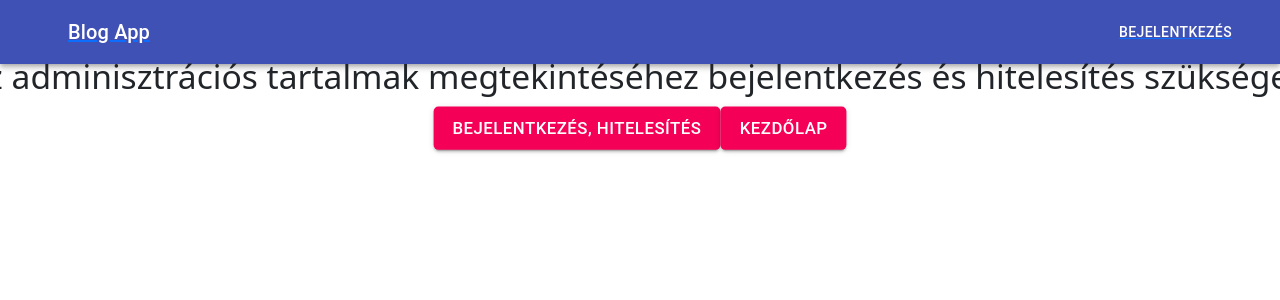
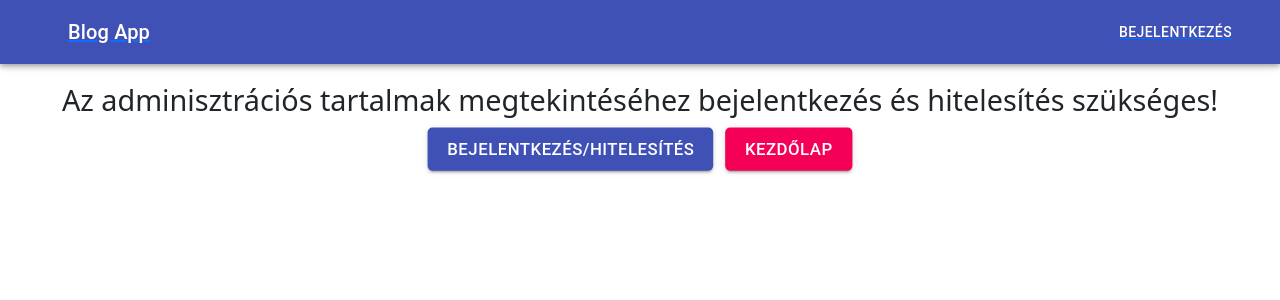
Before and after one commit to orszaghlev/blog-app, a React (Create React App) app: page /admin/create-post in a window 1280 px wide. Shown: the top 300 px of the page. Built offline with nearby package versions, Linux system fonts and the light colour scheme; no server answers.

Commit message:
Updated UI

```diff
--- a/src/App.js
+++ b/src/App.js
@@ -63,13 +63,6 @@ function App() {
                 </NavLink>
               </Button>
             </>}
-            {isSignedIn && !firebase.auth().currentUser.emailVerified && <>
-              <Button color="inherit">
-                <NavLink to={`/admin/login`}>
-                  <span className="nav-link" style={{ color: 'white' }}>Hitelesítés</span>
-                </NavLink>
-              </Button>
-            </>}
             {isSignedIn && firebase.auth().currentUser.emailVerified && <>
               <Button color="inherit">
                 <NavLink to={`/admin/posts`}>
--- a/src/components/AdminAllPosts.jsx
+++ b/src/components/AdminAllPosts.jsx
@@ -63,6 +63,8 @@ export function AdminAllPosts() {
 
     const [isSignedIn, setIsSignedIn] = useState(false);
 
+    const [tagSort, setTagSort] = useState("");
+
     useEffect(() => {
         const unregisterAuthObserver = firebase.auth().onAuthStateChanged(user => {
             setIsSignedIn(!!user);
@@ -90,17 +92,24 @@ export function AdminAllPosts() {
                     animate={{ scale: 1.2 }}
                     transition={{ duration: 0.5 }}
                 >
-                    <h3>Az adminisztrációs tartalmak megtekintéséhez bejelentkezés és hitelesítés szükséges!</h3>
-                    <Button m="2rem" variant="contained" color="secondary" onClick={() => {
+                    <br />
+                    <h4>Az adminisztrációs tartalmak megtekintéséhez bejelentkezés és hitelesítés szükséges!</h4>
+                    <Grid container
+                        direction="row"
+                        justify="center"
+                        alignItems="center">
+                        <Button m="2rem" style={{ marginRight: "10px" }} variant="contained" color="primary"
+                            onClick={() => {
                                 history.push("/admin/login")
                             }}>
-                        Bejelentkezés, hitelesítés
+                            Bejelentkezés/Hitelesítés
                         </Button>
                         <Button m="2rem" variant="contained" color="secondary" onClick={() => {
                             history.push("/home")
                         }}>
                             Kezdőlap
                         </Button>
+                    </Grid>
                 </motion.div>
             </div>
         )
@@ -108,16 +117,17 @@ export function AdminAllPosts() {
         return (
             <div className="p-1 m-auto text-center content bg-ivory">
                 <Helmet>
-                    <title>Admin - Bejegyzések</title>
-                    <meta name="description" content="Admin - Bejegyzések" />
+                    <title>Adminisztrációs felület</title>
+                    <meta name="description" content="Adminisztrációs felület" />
                 </Helmet>
                 {isSignedIn && firebase.auth().currentUser.emailVerified && <>
                     <motion.div
                         animate={{ scale: 1.2 }}
                         transition={{ duration: 0.5 }}
                     >
-                        <h2>Admin - Bejegyzések</h2>
+                        <h2>Adminisztrációs felület</h2>
                     </motion.div>
+                    <br />
                     <Grid container
                         direction="row"
                         justify="space-evenly"
@@ -139,6 +149,14 @@ export function AdminAllPosts() {
                             </Grid>
                         </Grid>
                     </Grid>
+                    <Grid container justify="center">
+                        <Button style={{ marginRight: "10px" }} variant="contained" color="primary" onClick={() => {
+                            history.push(`/admin/create-post`);
+                        }}>Bejegyzés létrehozása</Button>
+                        <Button variant="contained" color="secondary" onClick={() => {
+                            setTagSort("hun");
+                        }}>Csak magyar bejegyzések</Button>
+                    </Grid>
                     <div className="card">
                         <motion.div initial="hidden" animate="visible" variants={{
                             hidden: {
@@ -153,9 +171,6 @@ export function AdminAllPosts() {
                                 }
                             },
                         }}>
-                            <Button variant="contained" onClick={() => {
-                                history.push(`/admin/create-post`)
-                            }}>Létrehozás</Button>
                             <TableContainer component={Paper}>
                                 <Table className={classes.table} aria-label="simple table">
                                     <TableHead>
--- a/src/components/AdminCreatePost.jsx
+++ b/src/components/AdminCreatePost.jsx
@@ -26,17 +26,23 @@ export function AdminCreatePost() {
                     animate={{ scale: 1.2 }}
                     transition={{ duration: 0.5 }}
                 >
-                    <h3>Az adminisztrációs tartalmak megtekintéséhez bejelentkezés és hitelesítés szükséges!</h3>
-                    <Button m="2rem" variant="contained" color="secondary" onClick={() => {
+                    <br />
+                    <h4>Az adminisztrációs tartalmak megtekintéséhez bejelentkezés és hitelesítés szükséges!</h4>
+                    <Grid container
+                        direction="row"
+                        justify="center"
+                        alignItems="center">
+                        <Button m="2rem" style={{ marginRight: "10px" }} variant="contained" color="primary" onClick={() => {
                             history.push("/admin/login")
                         }}>
-                        Bejelentkezés, hitelesítés
+                            Bejelentkezés/Hitelesítés
                         </Button>
                         <Button m="2rem" variant="contained" color="secondary" onClick={() => {
                             history.push("/home")
                         }}>
                             Kezdőlap
                         </Button>
+                    </Grid>
                 </motion.div>
             </div>
         )
@@ -44,8 +50,8 @@ export function AdminCreatePost() {
         return (
             <div className="p-3 content text-center m-auto" style={{ width: "1000px" }}>
                 <Helmet>
-                    <title>Admin - Bejegyzés létrehozása</title>
-                    <meta name="description" content="Admin - Bejegyzés létrehozása" />
+                    <title>Bejegyzés létrehozása</title>
+                    <meta name="description" content="Bejegyzés létrehozása" />
                 </Helmet>
                 <motion.div initial="hidden" animate="visible" variants={{
                     hidden: {
@@ -60,7 +66,7 @@ export function AdminCreatePost() {
                         }
                     },
                 }}>
-                    <h2>Admin - Bejegyzés létrehozása</h2>
+                    <h2>Bejegyzés létrehozása</h2>
                     <form
                         onSubmit={async (e) => {
                             e.preventDefault();
--- a/src/components/AdminEditPost.jsx
+++ b/src/components/AdminEditPost.jsx
@@ -43,17 +43,23 @@ export function AdminEditPost(props) {
                     animate={{ scale: 1.2 }}
                     transition={{ duration: 0.5 }}
                 >
-                    <h3>Az adminisztrációs tartalmak megtekintéséhez bejelentkezés és hitelesítés szükséges!</h3>
-                    <Button m="2rem" variant="contained" color="secondary" onClick={() => {
+                    <br />
+                    <h4>Az adminisztrációs tartalmak megtekintéséhez bejelentkezés és hitelesítés szükséges!</h4>
+                    <Grid container
+                        direction="row"
+                        justify="center"
+                        alignItems="center">
+                        <Button m="2rem" style={{ marginRight: "10px" }} variant="contained" color="primary" onClick={() => {
                             history.push("/admin/login")
                         }}>
-                        Bejelentkezés, hitelesítés
+                            Bejelentkezés/Hitelesítés
                         </Button>
                         <Button m="2rem" variant="contained" color="secondary" onClick={() => {
                             history.push("/home")
                         }}>
                             Kezdőlap
                         </Button>
+                    </Grid>
                 </motion.div>
             </div>
         )
@@ -61,8 +67,8 @@ export function AdminEditPost(props) {
         return (
             <div className="p-3 content text-center m-auto" style={{ width: "1000px" }}>
                 <Helmet>
-                    <title>Admin - Bejegyzés szerkesztése</title>
-                    <meta name="description" content="Admin - Bejegyzés szerkesztése" />
+                    <title>Bejegyzés szerkesztése</title>
+                    <meta name="description" content="Bejegyzés szerkesztése" />
                 </Helmet>
                 <motion.div initial="hidden" animate="visible" variants={{
                     hidden: {
@@ -77,7 +83,7 @@ export function AdminEditPost(props) {
                         }
                     },
                 }}>
-                    <h2>Admin - Bejegyzés szerkesztése</h2>
+                    <h2>Bejegyzés szerkesztése</h2>
                     <form
                         onSubmit={async (e) => {
                             e.preventDefault();
--- a/src/components/AdminLogin.jsx
+++ b/src/components/AdminLogin.jsx
@@ -95,9 +95,16 @@ export function AdminLogin() {
                 {isSignedIn && <>
                     <div className="text-center m-3">
                         <h5>Bejelentkezve {firebase.auth().currentUser.displayName ? firebase.auth().currentUser.displayName : "<ismeretlen>"} felhasználóként.</h5>
+                        {!firebase.auth().currentUser.email && <>
+                            <h6>Az Ön e-mail címe nem elérhető.</h6>
+                            <Button aria-describedby={id} m="2rem" variant="contained" color="primary" onClick={() => firebase.auth().signOut()}>
+                                Bejelentkezés másik fiókkal
+                            </Button>
+                        </>}
+                        {firebase.auth().currentUser.email && <>
                             <h6>{firebase.auth().currentUser.emailVerified ?
                                 "Az Ön e-mail címe hitelesített, így az adminisztrációs műveletek elérhetővé váltak." :
-                            "Az Ön e-mail címe nem hitelesített, így az adminisztrációs műveletek nem elérhetőek."} </h6>
+                                "Az Ön e-mail címe nem hitelesített, így az adminisztrációs műveletek nem elérhetőek."}</h6>
                             {firebase.auth().currentUser.email && !firebase.auth().currentUser.emailVerified && <>
                                 <Button aria-describedby={id} m="2rem" variant="contained" color="primary" onClick={handleClick}>
                                     E-mail hitelesítése
@@ -118,6 +125,7 @@ export function AdminLogin() {
                                 >
                                     <Typography className={classes.typography}>Hitelesítő e-mail elküldve.</Typography>
                                 </Popover>
+                            </>}
                         </>}
                     </div>
                     {firebase.auth().currentUser.emailVerified && <>
--- a/src/components/Home.jsx
+++ b/src/components/Home.jsx
@@ -57,6 +57,8 @@ export function Home() {
         }
     );
 
+    const [tagSort, setTagSort] = useState("");
+
     if (isLoading) {
         return <Spinner />
     } else if (!items) {
@@ -83,6 +85,7 @@ export function Home() {
                 >
                     <h2>Bejegyzések</h2>
                 </motion.div>
+                <br />
                 <Grid container
                     direction="row"
                     justify="space-evenly"
@@ -91,6 +94,9 @@ export function Home() {
                         onChange={e => setSearch(e.target.value)}>
                         <TextField id="search" label="Keresés..." variant="filled" />
                     </form>
+                    <Button variant="contained" color="secondary" onClick={() => {
+                        setTagSort("hun");
+                    }}>Csak magyar bejegyzések</Button>
                 </Grid>
                 <Grid item xs={12}>
                     <Grid container justify="center">
@@ -143,7 +149,7 @@ export function Home() {
                                                 </Typography>
                                             </CardContent>
                                         </CardActionArea>
-                                        <CardActions>
+                                        <CardActions style={{ justifyContent: "center" }}>
                                             <Button size="small" color="primary" align="center">
                                                 Tovább
                                             </Button>
--- a/src/components/ViewSinglePost.jsx
+++ b/src/components/ViewSinglePost.jsx
@@ -82,12 +82,12 @@ export function ViewSinglePost(props) {
                                 <Typography variant="h6" color="textPrimary" component="h6">
                                     {post.data().description}
                                 </Typography>
-                                <Typography variant="body2" color="textPrimary" component="p" align="left">
+                                <Typography variant="body" color="textPrimary" component="p" align="left">
                                     {post.data().content}
                                 </Typography>
                             </CardContent>
                         </CardActionArea>
-                        <CardActions>
+                        <CardActions style={{ justifyContent: "center" }}>
                             <Button size="small" color="secondary" align="center" onClick={() => {
                                 history.push(`/home`)
                             }}>
```
Lines whose indentation alone changed are shown as unchanged.
